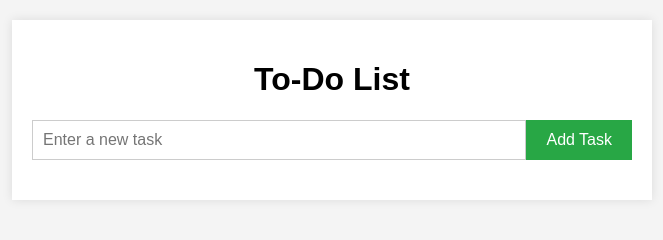
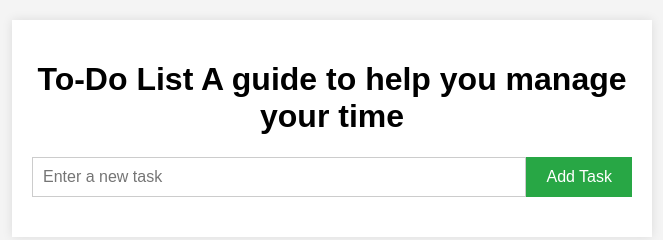
Before and after one commit to DennisN7/to-do-list, a plain HTML site: page index.html in a window 1280 px wide. Shown: the whole page, without its empty margins (308-971 px from the left). Drawn offline with Linux system fonts and the light colour scheme.

Commit message:
Update index.html

```diff
--- a/index.html
+++ b/index.html
@@ -67,7 +67,8 @@
 </head>
 <body>
     <div class="container">
-        <h1>To-Do List</h1>
+        <h1>To-Do List
+        A guide to help you manage your time</h1>
         <div class="input-group">
             <input type="text" id="taskInput" placeholder="Enter a new task">
             <button onclick="addTask()">Add Task</button>
```
